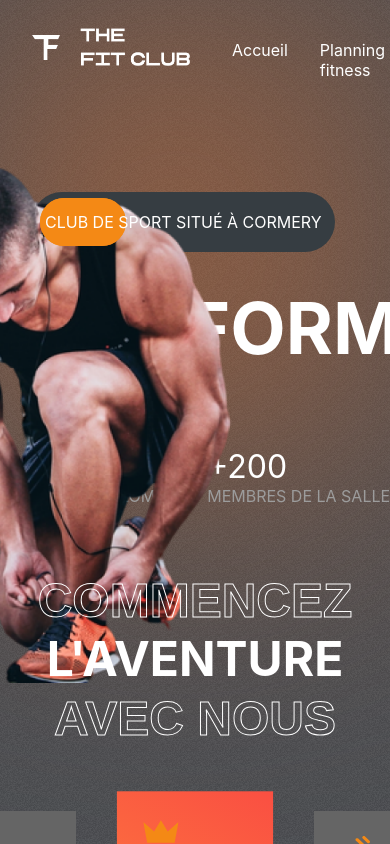
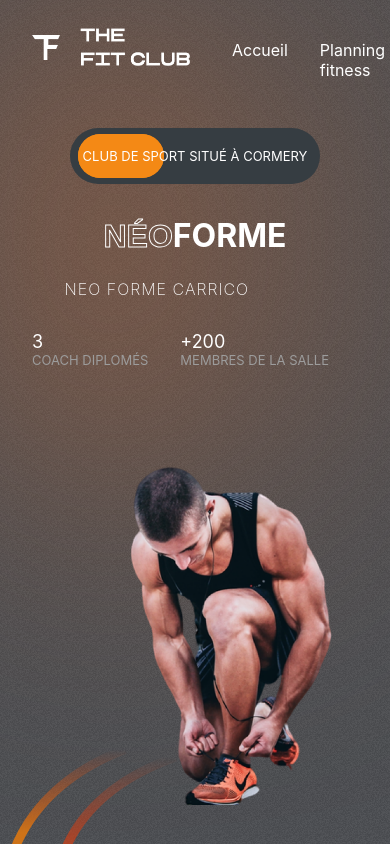
Before and after one commit to oceanesalle/NEO-frontend-PW, a React (Create React App) app: page / in a window 390 px wide. Shown: the top 844 px of the page. Built offline with nearby package versions, Linux system fonts and the light colour scheme.

Commit message:
hero css section

```diff
--- a/src/components/Hero/Hero.css
+++ b/src/components/Hero/Hero.css
@@ -102,3 +102,54 @@
   height: 30rem;
   left: 0;
 }
+
+@media screen and (max-width:768px) {
+  .hero {
+    flex-direction: column;
+  }
+  .hero-blur {
+    width: 14rem;
+  }
+  .the-best-ad {
+    margin-top: 0;
+    font-size: small;
+    align-self: center;
+    transition: scale(0.8);
+  }
+  .hero-text {
+    font-size: xx-large;
+    align-items: center;
+    justify-content: center;
+  }
+  .hero-text > div:nth-of-type(3) {
+    font-size: small;
+    font-weight: 200;
+    letter-spacing: 1px;
+    text-align: center;
+  }
+  .hero-button {
+    justify-content: center;
+  }
+  .figures > div > span:nth-of-type(1) {
+    font-size: large;
+  }
+  .figures > div > span:nth-of-type(2) {
+    font-size: small;
+  }
+  .right-h {
+    position: relative;
+    background: none;
+  }
+  .hero-image {
+    position: relative;
+    width: 15rem;
+    left: 7rem;
+    top: 4rem;
+    align-self: center;
+  }
+  .hero-image-back {
+    width: 15rem;
+    left: 2rem;
+    top: 0rem;
+  }
+}
--- a/src/components/Hero/Hero.jsx
+++ b/src/components/Hero/Hero.jsx
@@ -7,8 +7,9 @@ import hero_image_back from '../../assets/hero_image_back.png';
 import {motion} from 'framer-motion';
 
 const Hero = () => {
+  const transition = {type: 'spring', duration : 3}
+  const mobile = window.innerWidth<=768 ? true: false;
 
-  const transition = {type: 'spring', duration : 3}
   return (
     <div className="hero">
 
@@ -18,7 +19,7 @@ const Hero = () => {
 
        <div className="the-best-ad">
         <motion.div
-        initial={{left: '238px'}}
+        initial={{left: mobile? "178px":'238px'}}
         whileInView={{left: '8px'}}
         transition={{...transition, type: 'tween'}}
         ></motion.div>
```
